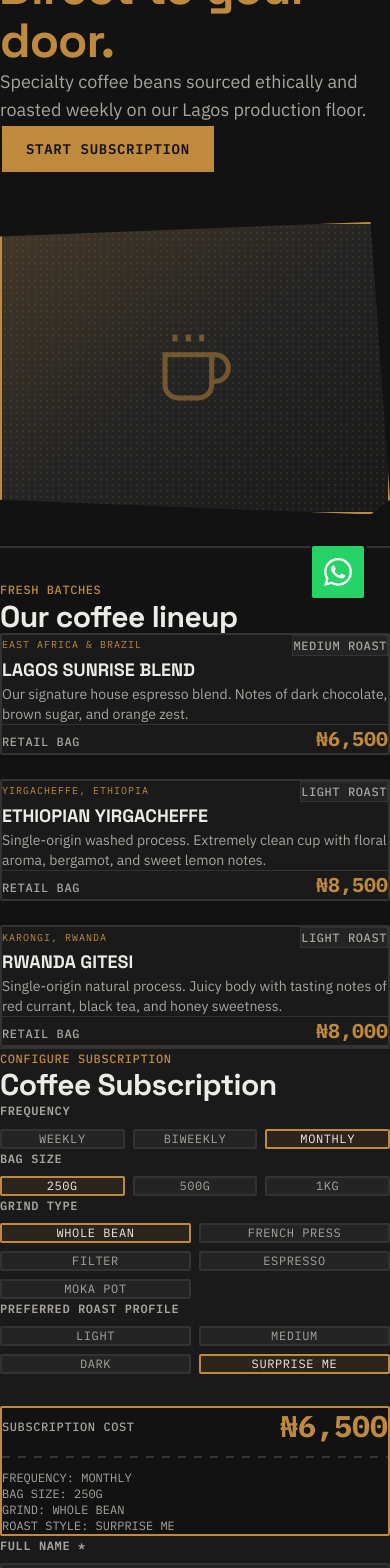
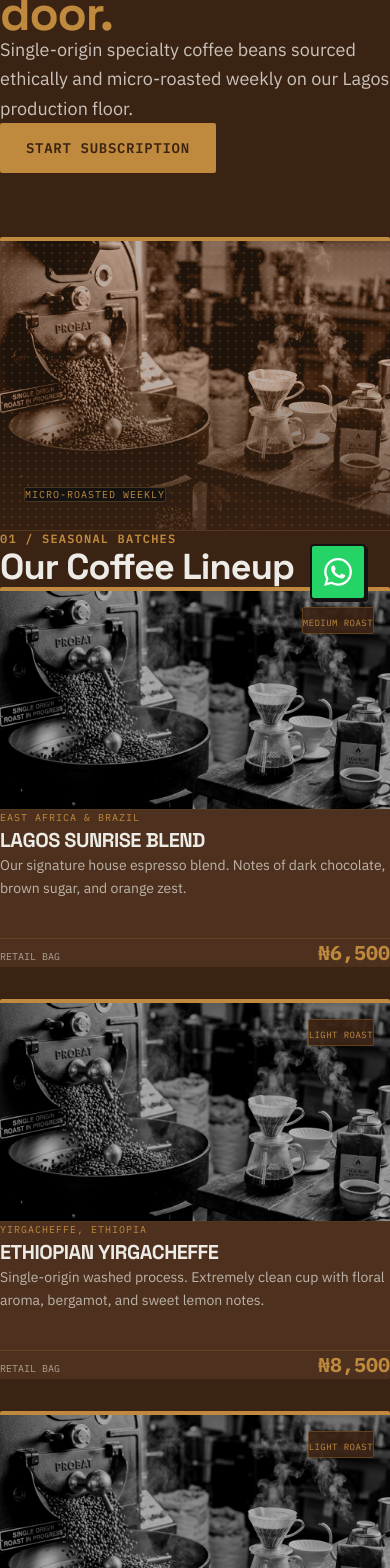
Before and after one commit to Ebendttl/foundry-kiln, a Next.js app in the folder apps/web/: page /the-roast in a window 390 px wide. Shown: the part 220-1788 px from the top of the page. Built offline with nearby package versions, Linux system fonts and the light colour scheme.

Commit message:
refactor: update UI styling and typography across navigation, hero, and product sections

```diff
--- a/apps/web/src/app/(floor)/the-roast/roast-client.tsx
+++ b/apps/web/src/app/(floor)/the-roast/roast-client.tsx
@@ -46,39 +46,69 @@ export default function RoastClient({ menuItems }: { menuItems: MenuItem[] }) {
 
   if (submitted) {
     return (
-      <div className="min-h-[60vh] flex items-center justify-center">
-        <div className="text-center max-w-md mx-auto px-4">
-          <div className="w-16 h-16 bg-roast-caramel border-2 border-foundry-black mx-auto mb-6 flex items-center justify-center" style={{ borderRadius: '2px' }}>
-            <svg width="32" height="32" viewBox="0 0 24 24" fill="none" stroke="#EDEBE6" strokeWidth="2.5"><polyline points="20 6 9 17 4 12"/></svg>
+      <div className="min-h-[60vh] flex items-center justify-center bg-[#3B2314] py-24">
+        <div className="text-center max-w-md mx-auto px-6 space-y-6">
+          <div className="w-16 h-16 bg-[#C08A3E] border-2 border-foundry-black mx-auto flex items-center justify-center" style={{ borderRadius: '2px' }}>
+            <svg width="32" height="32" viewBox="0 0 24 24" fill="none" stroke="#3B2314" strokeWidth="2.5"><polyline points="20 6 9 17 4 12"/></svg>
           </div>
-          <h2 className="heading-foundry text-3xl text-foundry-concrete mb-4">Subscription Started</h2>
-          <p className="text-text-secondary mb-6">We have received your subscription setup! We will send details to confirm your delivery schedule via WhatsApp.</p>
-          <button onClick={() => setSubmitted(false)} className="btn-foundry" style={{ backgroundColor: '#C08A3E' }}>Manage Subscription</button>
+          <h2 className="font-display font-bold text-3xl text-foundry-concrete uppercase">Subscription Started</h2>
+          <p className="font-body text-base text-[#EDEBE6]/80">We have received your coffee subscription setup. We will reach out via WhatsApp to finalize your schedules and delivery details.</p>
+          <button onClick={() => setSubmitted(false)} className="btn-foundry" style={{ backgroundColor: '#C08A3E', color: '#3B2314', borderColor: '#C08A3E' }}>
+            MANAGE SUBSCRIPTION
+          </button>
         </div>
       </div>
     );
   }
 
   return (
-    <>
+    <div className="bg-[#3B2314] text-[#EDEBE6]">
       {/* Hero */}
-      <section className="bg-surface-primary py-16 lg:py-24">
-        <div className="max-w-7xl mx-auto px-4 sm:px-6 lg:px-8">
-          <div className="grid grid-cols-1 lg:grid-cols-2 gap-12 items-center">
-            <div>
-              <div className="tag-unit text-roast-caramel border-roast-caramel mb-4">The Roast</div>
-              <h1 className="heading-foundry text-5xl lg:text-6xl text-foundry-concrete mb-4">
-                Fresh roast.<br /><span className="text-roast-caramel">Direct to your door.</span>
+      <section className="relative overflow-hidden py-24 lg:py-40">
+        <div className="max-w-7xl mx-auto px-6 sm:px-8 lg:px-12">
+          <div className="grid grid-cols-1 lg:grid-cols-12 gap-16 items-center">
+            <div className="lg:col-span-7 space-y-8">
+              <div>
+                <span className="font-mono text-xs uppercase tracking-widest text-[#C08A3E] px-2.5 py-1 border border-[#C08A3E]" style={{ borderRadius: '2px' }}>
+                  THE ROAST
+                </span>
+              </div>
+              <h1 className="font-display font-bold text-5xl sm:text-6xl lg:text-7xl xl:text-8xl tracking-tight leading-[0.9] text-[#EDEBE6]">
+                Fresh roast.<br /><span className="text-[#C08A3E]">Direct to your door.</span>
               </h1>
-              <p className="text-text-secondary text-lg max-w-md mb-8">Specialty coffee beans sourced ethically and roasted weekly on our Lagos production floor.</p>
-              <a href="#subscribe-now" className="btn-foundry" style={{ backgroundColor: '#C08A3E' }}>Start Subscription</a>
+              <p className="font-body text-lg sm:text-xl text-[#EDEBE6]/80 max-w-xl leading-relaxed">
+                Single-origin specialty coffee beans sourced ethically and micro-roasted weekly on our Lagos production floor.
+              </p>
+              <div className="pt-4">
+                <a href="#subscribe-now" className="btn-foundry" style={{ backgroundColor: '#C08A3E', color: '#3B2314', borderColor: '#C08A3E' }}>
+                  START SUBSCRIPTION
+                </a>
+              </div>
             </div>
-            <div className="relative aspect-[4/3]">
-              <div className="absolute inset-0 bg-surface-tertiary border-2 border-roast-caramel overflow-hidden" style={{ clipPath: 'polygon(0 5%, 95% 0, 100% 95%, 95% 100%, 0 95%)' }}>
-                <div className="absolute inset-0 bg-gradient-to-br from-roast-caramel/20 via-transparent to-foundry-black/60" />
-                <div className="absolute inset-0" style={{ backgroundImage: 'radial-gradient(circle, rgba(192,138,62,0.12) 1px, transparent 1px)', backgroundSize: '6px 6px' }} />
-                <div className="absolute inset-0 flex items-center justify-center">
-                  <svg width="80" height="80" viewBox="0 0 24 24" fill="none" stroke="#C08A3E" strokeWidth="1.5" opacity="0.5"><path d="M17 8h1a4 4 0 1 1 0 8h-1"/><path d="M3 8h14v9a4 4 0 0 1-4 4H7a4 4 0 0 1-4-4Z"/><line x1="6" y1="2" x2="6" y2="4"/><line x1="10" y1="2" x2="10" y2="4"/><line x1="14" y1="2" x2="14" y2="4"/></svg>
+            <div className="relative lg:col-span-5">
+              <div className="relative aspect-[4/3] w-full">
+                <div className="absolute inset-0 bg-[#4D311E] border-t-4 border-[#C08A3E] overflow-hidden" style={{ borderRadius: '2px' }}>
+                  {/* eslint-disable-next-line @next/next/no-img-element */}
+                  <img
+                    src="/images/the-roast.png"
+                    alt="The Roast Specialty Coffee Beans"
+                    className="w-full h-full object-cover opacity-60 filter grayscale contrast-125 mix-blend-luminosity"
+                  />
+                  <div className="absolute inset-0 bg-gradient-to-t from-[#3B2314] via-transparent to-transparent opacity-80" />
+
+                  {/* Halftone Dot Overlay Pattern */}
+                  <div
+                    className="absolute inset-0 pointer-events-none"
+                    style={{
+                      backgroundImage: `radial-gradient(circle, rgba(192,138,62,0.2) 1.5px, transparent 1.5px)`,
+                      backgroundSize: '8px 8px',
+                    }}
+                  />
+                  <div className="absolute bottom-6 left-6 z-10">
+                    <span className="font-mono text-[10px] text-[#C08A3E] uppercase tracking-widest bg-foundry-black/90 px-2 py-0.5 border border-[#C08A3E]/30" style={{ borderRadius: '2px' }}>
+                      MICRO-ROASTED WEEKLY
+                    </span>
+                  </div>
                 </div>
               </div>
             </div>
@@ -86,31 +116,48 @@ export default function RoastClient({ menuItems }: { menuItems: MenuItem[] }) {
         </div>
       </section>
 
-      <div className="divider-foundry max-w-7xl mx-auto" />
+      <div className="max-w-7xl mx-auto px-6 sm:px-8 lg:px-12">
+        <hr className="border-[#C08A3E]/20" />
+      </div>
 
       {/* Featured Menu */}
-      <section className="py-16 bg-surface-primary">
-        <div className="max-w-7xl mx-auto px-4 sm:px-6 lg:px-8">
-          <span className="label-mono text-roast-caramel block mb-3">Fresh Batches</span>
-          <h2 className="heading-foundry text-3xl text-foundry-concrete mb-10">Our coffee lineup</h2>
-          <div className="grid grid-cols-1 md:grid-cols-3 gap-6">
+      <section className="py-24 lg:py-40">
+        <div className="max-w-7xl mx-auto px-6 sm:px-8 lg:px-12">
+          <div className="mb-16">
+            <span className="font-mono text-xs uppercase tracking-widest text-[#C08A3E] block mb-3 font-semibold">01 / SEASONAL BATCHES</span>
+            <h2 className="font-display font-bold text-4xl sm:text-5xl text-[#EDEBE6] tracking-tight">Our Coffee Lineup</h2>
+          </div>
+          <div className="grid grid-cols-1 md:grid-cols-3 gap-8">
             {menuItems.map((item) => (
               <div
                 key={item.id}
-                className="p-6 border-2 border-border-subtle bg-surface-secondary flex flex-col justify-between"
-                style={{ borderRadius: '2px' }}
+                className="flex flex-col justify-between bg-[#4D311E] border-t-4 border-t-[#C08A3E] transition-all duration-150"
+                style={{ borderRadius: '2px', minHeight: '380px' }}
               >
-                <div>
-                  <div className="flex items-center justify-between mb-3">
-                    <span className="font-mono text-[10px] text-roast-caramel uppercase tracking-widest">{item.origin}</span>
-                    <span className="label-mono text-text-secondary px-2 py-0.5 bg-surface-tertiary border border-border-subtle">{item.roast_level} roast</span>
+                {/* Visual section */}
+                <div className="relative aspect-[16/9] w-full overflow-hidden bg-[#3B2314] border-b border-[#C08A3E]/20">
+                  {/* eslint-disable-next-line @next/next/no-img-element */}
+                  <img
+                    src="/images/the-roast.png"
+                    alt={item.name}
+                    className="w-full h-full object-cover filter brightness-[0.7] grayscale contrast-110"
+                  />
+                  <div className="absolute top-4 right-4 bg-[#3B2314]/90 px-2 py-0.5 border border-[#C08A3E]/30" style={{ borderRadius: '2px' }}>
+                    <span className="font-mono text-[9px] text-[#C08A3E] uppercase tracking-wider">{item.roast_level} roast</span>
                   </div>
-                  <h3 className="font-display font-bold text-lg text-foundry-concrete uppercase mb-2">{item.name}</h3>
-                  <p className="text-sm text-text-secondary mb-6">{item.description}</p>
                 </div>
-                <div className="flex justify-between items-baseline pt-4 border-t border-border-subtle">
-                  <span className="label-mono text-text-secondary">Retail Bag</span>
-                  <span className="price-mono text-xl text-roast-caramel">{formatNaira(item.price)}</span>
+
+                {/* Content text */}
+                <div className="p-6 space-y-4 flex-1 flex flex-col justify-between">
+                  <div className="space-y-2">
+                    <div className="font-mono text-[10px] text-[#C08A3E] uppercase tracking-widest">{item.origin}</div>
+                    <h3 className="font-display font-bold text-xl text-[#EDEBE6] uppercase tracking-tight">{item.name}</h3>
+                    <p className="font-body text-sm text-[#EDEBE6]/70 leading-relaxed line-clamp-2">{item.description}</p>
+                  </div>
+                  <div className="flex justify-between items-baseline pt-4 border-t border-[#C08A3E]/20">
+                    <span className="font-mono text-[10px] text-[#EDEBE6]/60 uppercase">Retail Bag</span>
+                    <span className="font-mono font-bold text-xl text-[#C08A3E]">{formatNaira(item.price)}</span>
+                  </div>
                 </div>
               </div>
             ))}
@@ -119,27 +166,29 @@ export default function RoastClient({ menuItems }: { menuItems: MenuItem[] }) {
       </section>
 
       {/* Subscription Configurator */}
-      <section id="subscribe-now" className="py-16 bg-surface-secondary border-t-2 border-border-subtle">
-        <div className="max-w-4xl mx-auto px-4 sm:px-6 lg:px-8">
-          <span className="label-mono text-roast-caramel block mb-3">Configure Subscription</span>
-          <h2 className="heading-foundry text-3xl text-foundry-concrete mb-8">Coffee Subscription</h2>
+      <section id="subscribe-now" className="py-24 lg:py-40 bg-[#4D311E] border-t border-b border-[#C08A3E]/20">
+        <div className="max-w-4xl mx-auto px-6 sm:px-8 lg:px-12">
+          <div className="mb-12">
+            <span className="font-mono text-xs uppercase tracking-widest text-[#C08A3E] block mb-3 font-semibold">02 / FLAVOR SUBSCRIPTION PROFILE</span>
+            <h2 className="font-display font-bold text-4xl sm:text-5xl text-[#EDEBE6] tracking-tight">Configure Your Subscription</h2>
+          </div>
 
-          <div className="grid grid-cols-1 lg:grid-cols-2 gap-8">
+          <div className="grid grid-cols-1 lg:grid-cols-2 gap-12 bg-[#3B2314] p-6 lg:p-8 border-t-4 border-t-[#C08A3E]" style={{ borderRadius: '2px' }}>
             {/* Left Column: Selections */}
             <div className="space-y-6">
               {/* Frequency selection */}
-              <div>
-                <label className="input-label">Frequency</label>
+              <div className="space-y-3">
+                <label className="block font-body text-sm font-semibold text-[#EDEBE6]/85">Frequency</label>
                 <div className="grid grid-cols-3 gap-2">
                   {(['weekly', 'biweekly', 'monthly'] as const).map((freq) => (
                     <button
                       key={freq}
                       type="button"
                       onClick={() => setPlan(freq)}
-                      className={`p-3 border-2 font-mono text-xs uppercase tracking-wider transition-all duration-150 ${
+                      className={`p-3 border-t-4 font-mono text-xs uppercase tracking-widest transition-all duration-150 ${
                         plan === freq
-                          ? 'border-roast-caramel bg-roast-caramel/10 text-foundry-concrete'
-                          : 'border-border-subtle bg-surface-tertiary text-text-secondary hover:border-roast-caramel/50'
+                          ? 'border-t-[#C08A3E] bg-[#C08A3E]/20 text-[#EDEBE6] font-bold'
+                          : 'border-t-[#C08A3E]/20 bg-[#4D311E] text-[#EDEBE6]/60 hover:border-t-[#C08A3E]/50'
                       }`}
                       style={{ borderRadius: '2px' }}
                     >
@@ -150,18 +199,18 @@ export default function RoastClient({ menuItems }: { menuItems: MenuItem[] }) {
               </div>
 
               {/* Bag size */}
-              <div>
-                <label className="input-label">Bag Size</label>
+              <div className="space-y-3">
+                <label className="block font-body text-sm font-semibold text-[#EDEBE6]/85">Bag Size</label>
                 <div className="grid grid-cols-3 gap-2">
                   {(['250g', '500g', '1kg'] as const).map((size) => (
                     <button
                       key={size}
                       type="button"
                       onClick={() => setBagSize(size)}
-                      className={`p-3 border-2 font-mono text-xs uppercase tracking-wider transition-all duration-150 ${
+                      className={`p-3 border-t-4 font-mono text-xs uppercase tracking-widest transition-all duration-150 ${
                         bagSize === size
-                          ? 'border-roast-caramel bg-roast-caramel/10 text-foundry-concrete'
-                          : 'border-border-subtle bg-surface-tertiary text-text-secondary hover:border-roast-caramel/50'
+                          ? 'border-t-[#C08A3E] bg-[#C08A3E]/20 text-[#EDEBE6] font-bold'
+                          : 'border-t-[#C08A3E]/20 bg-[#4D311E] text-[#EDEBE6]/60 hover:border-t-[#C08A3E]/50'
                       }`}
                       style={{ borderRadius: '2px' }}
                     >
@@ -172,18 +221,18 @@ export default function RoastClient({ menuItems }: { menuItems: MenuItem[] }) {
               </div>
 
               {/* Grind type */}
-              <div>
-                <label className="input-label">Grind Type</label>
+              <div className="space-y-3">
+                <label className="block font-body text-sm font-semibold text-[#EDEBE6]/85">Grind Type</label>
                 <div className="grid grid-cols-2 sm:grid-cols-3 gap-2">
                   {(['whole_bean', 'french_press', 'filter', 'espresso', 'moka_pot'] as const).map((grind) => (
                     <button
                       key={grind}
                       type="button"
                       onClick={() => setGrindType(grind)}
-                      className={`p-3 border-2 font-mono text-xs uppercase tracking-wider transition-all duration-150 ${
+                      className={`p-3 border-t-4 font-mono text-[10px] uppercase tracking-wider transition-all duration-150 ${
                         grindType === grind
-                          ? 'border-roast-caramel bg-roast-caramel/10 text-foundry-concrete'
-                          : 'border-border-subtle bg-surface-tertiary text-text-secondary hover:border-roast-caramel/50'
+                          ? 'border-t-[#C08A3E] bg-[#C08A3E]/20 text-[#EDEBE6] font-bold'
+                          : 'border-t-[#C08A3E]/20 bg-[#4D311E] text-[#EDEBE6]/60 hover:border-t-[#C08A3E]/50'
                       }`}
                       style={{ borderRadius: '2px' }}
                     >
@@ -194,18 +243,18 @@ export default function RoastClient({ menuItems }: { menuItems: MenuItem[] }) {
               </div>
 
               {/* Preferred roast */}
-              <div>
-                <label className="input-label">Preferred Roast profile</label>
+              <div className="space-y-3">
+                <label className="block font-body text-sm font-semibold text-[#EDEBE6]/85">Preferred Roast Profile</label>
                 <div className="grid grid-cols-2 sm:grid-cols-4 gap-2">
                   {(['light', 'medium', 'dark', 'surprise_me'] as const).map((roast) => (
                     <button
                       key={roast}
                       type="button"
                       onClick={() => setPreferredRoast(roast)}
-                      className={`p-3 border-2 font-mono text-xs uppercase tracking-wider transition-all duration-150 ${
+                      className={`p-3 border-t-4 font-mono text-[10px] uppercase tracking-wider transition-all duration-150 ${
                         preferredRoast === roast
-                          ? 'border-roast-caramel bg-roast-caramel/10 text-foundry-concrete'
-                          : 'border-border-subtle bg-surface-tertiary text-text-secondary hover:border-roast-caramel/50'
+                          ? 'border-t-[#C08A3E] bg-[#C08A3E]/20 text-[#EDEBE6] font-bold'
+                          : 'border-t-[#C08A3E]/20 bg-[#4D311E] text-[#EDEBE6]/60 hover:border-t-[#C08A3E]/50'
                       }`}
                       style={{ borderRadius: '2px' }}
                     >
@@ -217,49 +266,51 @@ export default function RoastClient({ menuItems }: { menuItems: MenuItem[] }) {
             </div>
 
             {/* Right Column: Cost and Details */}
-            <div className="space-y-6">
+            <div className="space-y-8">
               {/* Cost card */}
-              <div className="p-6 border-2 border-roast-caramel bg-surface-primary animate-count-up" style={{ borderRadius: '2px' }}>
+              <div className="p-6 border-t-4 border-[#C08A3E] bg-[#4D311E]" style={{ borderRadius: '2px' }}>
                 <div className="flex justify-between items-center mb-4">
-                  <span className="label-mono text-text-secondary">Subscription Cost</span>
-                  <span className="price-mono text-3xl text-roast-caramel">{formatNaira(subscriptionPrice)}</span>
+                  <span className="font-mono text-xs uppercase tracking-widest text-[#EDEBE6]/60">Subscription Cost</span>
+                  <span className="font-mono font-bold text-3xl text-[#C08A3E]">{formatNaira(subscriptionPrice)}</span>
                 </div>
-                <div className="divider-tear" style={{ margin: '0.75rem 0' }} />
-                <div className="space-y-1.5 font-mono text-xs text-text-secondary uppercase">
-                  <div>Frequency: {plan}</div>
-                  <div>Bag Size: {bagSize}</div>
-                  <div>Grind: {grindType.replace('_', ' ')}</div>
-                  <div>Roast Style: {preferredRoast.replace('_', ' ')}</div>
+                <div className="divider-tear" style={{ margin: '0.75rem 0', borderColor: 'rgba(192,138,62,0.2)' }} />
+                <div className="space-y-1.5 font-body text-xs text-[#EDEBE6]/85">
+                  <div>Frequency: <span className="font-mono uppercase text-[#C08A3E]">{plan}</span></div>
+                  <div>Bag Size: <span className="font-mono uppercase text-[#C08A3E]">{bagSize}</span></div>
+                  <div>Grind Style: <span className="font-mono uppercase text-[#C08A3E]">{grindType.replace('_', ' ')}</span></div>
+                  <div>Roast Preference: <span className="font-mono uppercase text-[#C08A3E]">{preferredRoast.replace('_', ' ')}</span></div>
                 </div>
               </div>
 
               {/* Subscribe form */}
               <form onSubmit={handleSubmit} className="space-y-4">
                 <div>
-                  <label className="input-label">Full Name *</label>
-                  <input type="text" required className="input-foundry" placeholder="Your name" value={formData.full_name} onChange={(e) => setFormData({ ...formData, full_name: e.target.value })} />
+                  <label className="block font-body text-sm font-semibold text-[#EDEBE6]/85 mb-2">FULL NAME *</label>
+                  <input type="text" required className="input-foundry border-[#C08A3E]/30 bg-[#4D311E] text-[#EDEBE6] focus:ring-2 focus:ring-[#C08A3E] focus:border-[#C08A3E]" placeholder="Your name" value={formData.full_name} onChange={(e) => setFormData({ ...formData, full_name: e.target.value })} />
                 </div>
                 <div className="grid grid-cols-2 gap-4">
                   <div>
-                    <label className="input-label">Phone *</label>
-                    <input type="tel" required className="input-foundry" placeholder="+234..." value={formData.phone} onChange={(e) => setFormData({ ...formData, phone: e.target.value })} />
+                    <label className="block font-body text-sm font-semibold text-[#EDEBE6]/85 mb-2">PHONE *</label>
+                    <input type="tel" required className="input-foundry border-[#C08A3E]/30 bg-[#4D311E] text-[#EDEBE6] focus:ring-2 focus:ring-[#C08A3E] focus:border-[#C08A3E]" placeholder="+234..." value={formData.phone} onChange={(e) => setFormData({ ...formData, phone: e.target.value })} />
                   </div>
                   <div>
-                    <label className="input-label">Email</label>
-                    <input type="email" className="input-foundry" placeholder="email@example.com" value={formData.email} onChange={(e) => setFormData({ ...formData, email: e.target.value })} />
+                    <label className="block font-body text-sm font-semibold text-[#EDEBE6]/85 mb-2">EMAIL</label>
+                    <input type="email" className="input-foundry border-[#C08A3E]/30 bg-[#4D311E] text-[#EDEBE6] focus:ring-2 focus:ring-[#C08A3E] focus:border-[#C08A3E]" placeholder="email@example.com" value={formData.email} onChange={(e) => setFormData({ ...formData, email: e.target.value })} />
                   </div>
                 </div>
                 <div>
-                  <label className="input-label">Delivery Address *</label>
-                  <textarea required rows={2} className="input-foundry" placeholder="Where should we deliver?" value={formData.address} onChange={(e) => setFormData({ ...formData, address: e.target.value })} />
+                  <label className="block font-body text-sm font-semibold text-[#EDEBE6]/85 mb-2">DELIVERY ADDRESS *</label>
+                  <textarea required rows={2} className="input-foundry border-[#C08A3E]/30 bg-[#4D311E] text-[#EDEBE6] focus:ring-2 focus:ring-[#C08A3E] focus:border-[#C08A3E]" placeholder="Where should we deliver?" value={formData.address} onChange={(e) => setFormData({ ...formData, address: e.target.value })} />
                 </div>
-                <button type="submit" className="btn-foundry w-full" style={{ backgroundColor: '#C08A3E' }}>Start Subscription</button>
-                <p className="font-mono text-[10px] text-text-secondary text-center uppercase tracking-wider">Free delivery in central Lagos. Cancel anytime.</p>
+                <button type="submit" className="btn-foundry w-full text-[#3B2314] font-mono text-sm font-semibold tracking-wider hover:bg-[#3B2314] hover:text-[#C08A3E] hover:border-[#C08A3E] transition-all duration-150 py-3" style={{ backgroundColor: '#C08A3E', borderColor: '#C08A3E' }}>
+                  START SUBSCRIPTION
+                </button>
+                <p className="font-mono text-[10px] text-[#EDEBE6]/50 text-center uppercase tracking-widest mt-3">Free dispatch delivery inside metropolitan Lagos. Cancel anytime.</p>
               </form>
             </div>
           </div>
         </div>
       </section>
-    </>
+    </div>
   );
 }
--- a/apps/web/src/app/(ops)/layout.tsx
+++ b/apps/web/src/app/(ops)/layout.tsx
@@ -41,7 +41,7 @@ function OpsNav() {
             <Link
               key={item.href}
               href={item.href}
-              className={`flex items-center gap-3 px-3 py-2.5 font-mono text-xs uppercase tracking-wider transition-all duration-150 ${
+              className={`flex items-center gap-3 px-3 py-2.5 font-body text-sm font-medium tracking-wide transition-all duration-150 ${
                 isActive
                   ? 'bg-surface-tertiary text-foundry-orange border-l-2 border-foundry-orange -ml-px'
                   : 'text-text-secondary hover:text-foundry-concrete hover:bg-surface-tertiary'
```
Also changed, not shown: apps/web/src/app/(floor)/the-line/line-client.tsx (+138 -83 lines).
